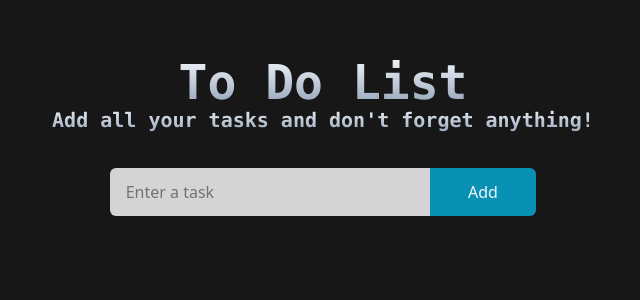
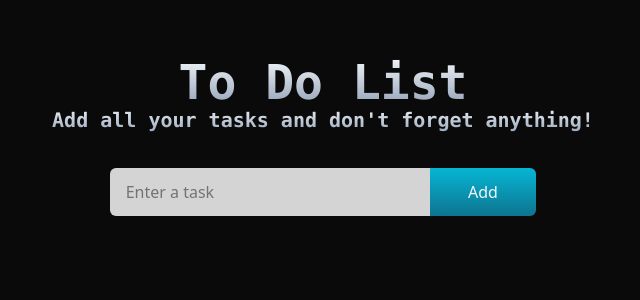
Before and after one commit to nottotem/todolist, a React (Create React App) app: page / in a window 1280 px wide. Shown: the top 300 px of the page, without its empty margins (317-957 px from the left). Built offline with nearby package versions, Linux system fonts and the light colour scheme.

Commit message:
measures & colors

```diff
--- a/src/App.js
+++ b/src/App.js
@@ -14,7 +14,7 @@ function App() {
   }, [todos]);
 
   return (
-    <div className="flex flex-col items-center min-h-screen w-full gap-8 bg-neutral-900 py-14">
+    <div className="flex flex-col items-center min-h-screen w-full gap-8 bg-neutral-950 py-14">
       <Header />
       <Form
         input={input}
--- a/src/components/Form.jsx
+++ b/src/components/Form.jsx
@@ -47,7 +47,7 @@ function Form({ input, setInput, todos, setTodos, editTodo, setEditTodo }) {
       />
       <button
         type="submit"
-        className="w-1/4 h-12 rounded-r-md bg-cyan-600 text-slate-100 font-medium"
+        className="w-1/4 h-12 rounded-r-md bg-gradient-to-b from-cyan-500 to-cyan-700 text-slate-100 font-medium"
       >
         {editTodo ? "Update" : "Add"}
       </button>
--- a/src/components/Header.jsx
+++ b/src/components/Header.jsx
@@ -1,6 +1,6 @@
 function Header() {
   return (
-    <div className="flex flex-col justify-center items-center w-2/3 h-20 rounded-xl">
+    <div className="flex flex-col justify-center items-center w-full h-20">
       <h1 className="font-mono text-5xl font-bold text-transparent bg-clip-text bg-gradient-to-b from-slate-100 to-slate-400">
         To Do List
       </h1>
```
